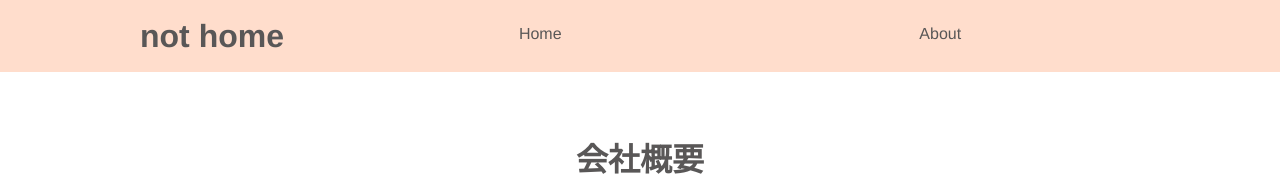
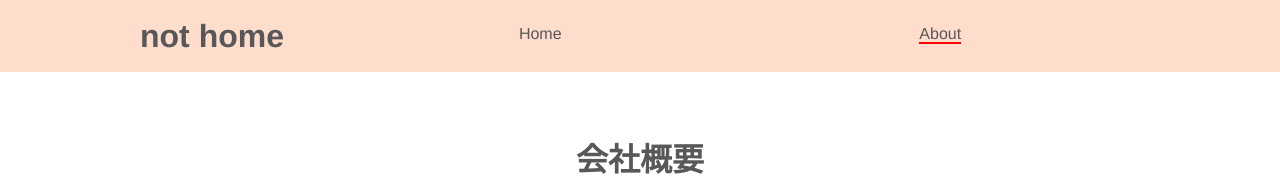
Before and after one commit to sudo-fairground/microcms-next-jamstack-blog, a Next.js app: page /about in a window 1280 px wide. Shown: the top 176 px of the page. Built offline with nearby package versions, Linux system fonts and the light colour scheme.

Commit message:
現在のページにactiveクラスをつける

```diff
--- /dev/null
+++ b/components/ActiveLink.js
@@ -0,0 +1,18 @@
+import { withRouter } from 'next/router'
+import Link from 'next/link'
+import React, { Children } from 'react'
+
+const ActiveLink = ({ router, children, ...props }) => {
+  const child = Children.only(children)
+
+  let className = child.props.className || ''
+  if (router.pathname === props.href && props.activeClassName) {
+    className = `${className} ${props.activeClassName}`.trim()
+  }
+
+  delete props.activeClassName
+
+  return <Link {...props}>{React.cloneElement(child, { className })}</Link>
+}
+
+export default withRouter(ActiveLink)
--- a/components/Layout.js
+++ b/components/Layout.js
@@ -1,4 +1,5 @@
 import Link from "next/link"
+import ActiveLink from '../components/ActiveLink'
 
 const Layout = ({ children, home }) => (
   <>
@@ -12,14 +13,14 @@ const Layout = ({ children, home }) => (
         <nav className="header-nav">
           <ul>
             <li>
-              <Link href="/">
+              <ActiveLink href="/" activeClassName="active">
                 <a>Home</a>
-              </Link>
+              </ActiveLink>
             </li>
             <li>
-              <Link href="/about">
+              <ActiveLink href="/about" activeClassName="active">
                 <a>About</a>
-              </Link>
+              </ActiveLink>
             </li>
           </ul>
         </nav>
--- a/styles/components/_layout-header.scss
+++ b/styles/components/_layout-header.scss
@@ -23,6 +23,12 @@
 		& > ul {
 			display: flex;
 			justify-content: space-around;
+
+			& > li {
+				.active {
+					border-bottom: solid 2px #f00;
+				}
+			}
 		}
 	}
 }
```
